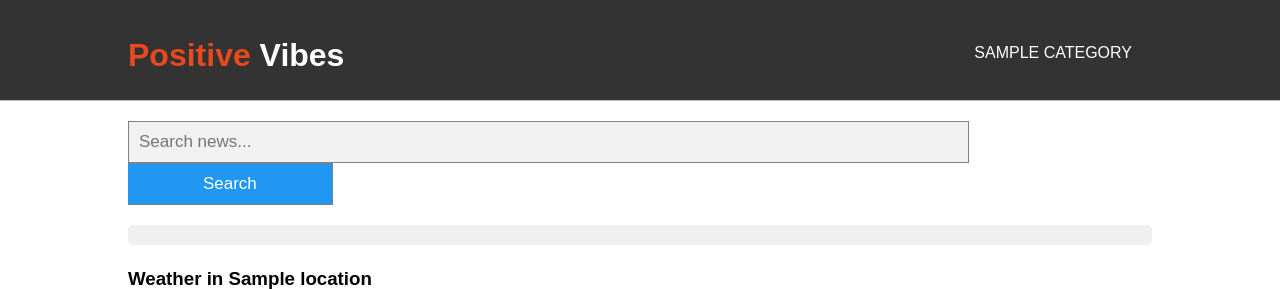
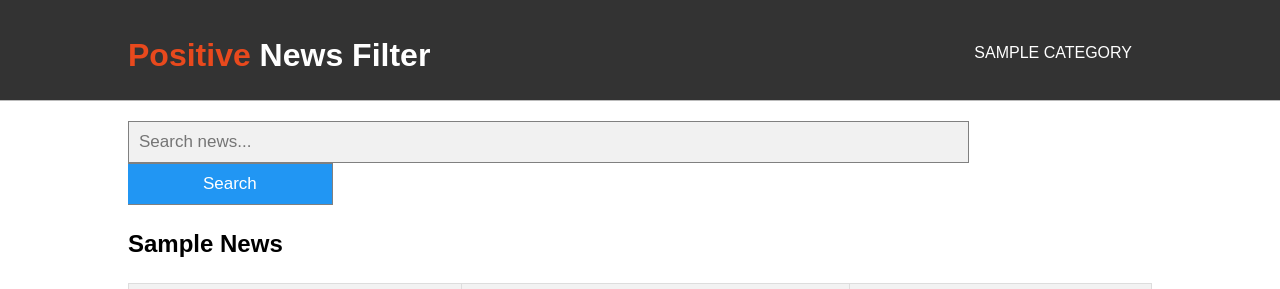
Before and after one commit to itsmebirdie/hackbattle-project, a Flask app: template app/templates/index.html in a window 1280 px wide. Shown: the top 289 px of the page. Run offline with Flask 3, Linux system fonts and the light colour scheme; the template is opened without the code that fills it: most values are stand-ins (such as "Sample title", 1, 10 or a date in 2020).

Commit message:
Revert "feat: add weather forecasting widget"
This reverts commit 9b94b916e48d677dd6670897622e2a363b72af6d.

```diff
--- a/app/main.py
+++ b/app/main.py
@@ -4,15 +4,8 @@ from flair.models import TextClassifier
 from flair.data import Sentence
 import concurrent.futures
 import urllib.parse
-import requests
-import json
-from functools import wraps
-from flask import request, session
 
 app = Flask(__name__)
-app.secret_key = 'verySecretKey123'
-
-OPENWEATHERMAP_API_KEY = '991b54e03bb9325076f89dd9d696f457'
 
 # Load the sentiment analysis model
 classifier = TextClassifier.load('en-sentiment')
@@ -53,54 +46,6 @@ def fetch_and_analyze_news(url):
 
     return positive_news
 
-def get_location_from_ip():
-    try:
-        response = requests.get('https://ipapi.co/json/')
-        if response.status_code == 200:
-            data = response.json()
-            return data.get('city'), data.get('country')
-    except:
-        pass
-    return None, None
-
-def get_weather(city, country):
-    if not OPENWEATHERMAP_API_KEY:
-        return None
-
-    try:
-        url = f"http://api.openweathermap.org/data/2.5/weather?q={city},{country}&appid={OPENWEATHERMAP_API_KEY}&units=metric"
-        response = requests.get(url)
-        if response.status_code == 200:
-            data = response.json()
-            weather = {
-                'description': data['weather'][0]['description'],
-                'temperature': data['main']['temp'],
-                'icon': data['weather'][0]['icon']
-            }
-            return weather
-    except:
-        pass
-    return None
-
-def with_weather(f):
-    @wraps(f)
-    def decorated_function(*args, **kwargs):
-        if 'weather' not in session:
-            city, country = get_location_from_ip()
-            if city and country:
-                weather = get_weather(city, country)
-                if weather:
-                    session['weather'] = weather
-                    session['location'] = f"{city}, {country}"
-                else:
-                    session['weather'] = None
-                    session['location'] = None
-            else:
-                session['weather'] = None
-                session['location'] = None
-        return f(*args, **kwargs)
-    return decorated_function
-
 @app.route('/')
 @app.route('/<category>')
 def index(category='general'):
@@ -117,8 +62,7 @@ def index(category='general'):
         return "RSS feed URL not set for this category", 404
 
     positive_news = fetch_and_analyze_news(feed_url)
-    return render_template('index.html', news=positive_news, categories=categories, current_category=category, search_query=search_query,
-                           weather=session.get('weather'), location=session.get('location'))
+    return render_template('index.html', news=positive_news, categories=categories, current_category=category)
 
 @app.route('/search', methods=['POST'])
 def search():
--- a/app/templates/index.html
+++ b/app/templates/index.html
@@ -3,7 +3,7 @@
 <head>
     <meta charset="UTF-8">
     <meta name="viewport" content="width=device-width, initial-scale=1.0">
-    <title>Positive Vibes Only</title>
+    <title>Positive News Filter</title>
     <style>
         body {
             font-family: Arial, sans-serif;
@@ -103,23 +103,13 @@
             clear: both;
             display: table;
         }
-        .weather-widget {
-            background-color: #f0f0f0;
-            padding: 10px;
-            margin-top: 20px;
-            border-radius: 5px;
-            text-align: center;
-        }
-        .weather-widget img {
-            vertical-align: middle;
-        }
     </style>
 </head>
 <body>
     <header>
         <div class="container">
             <div id="branding">
-                <h1><span class="highlight">Positive</span> Vibes</h1>
+                <h1><span class="highlight">Positive</span> News Filter</h1>
             </div>
             <nav>
                 <ul>
@@ -139,20 +129,6 @@
             <button type="submit">Search</button>
         </form>
 
-        <div class="weather-widget"></div>
-            {% if weather %}
-                <h3>Weather in {{ location }}</h3>
-                <p>
-                    <img src="http://openweathermap.org/img/w/{{ weather.icon }}.png" alt="{{ weather.description }}">
-                    {{ weather.temperature }}°C, {{ weather.description }}
-                </p>
-            {% elif weather is none %}
-                <p>Weather information is currently unavailable.</p>
-            {% else %}
-                <p>No free weather data source available.</p>
-            {% endif %}
-        </div>
-
         <h2>{% if search_query %}Search Results for "{{ search_query }}"{% else %}{{ current_category.capitalize() }} News{% endif %}</h2>
         <table>
             <tr>
```
Also changed, not shown: 2 other files.
